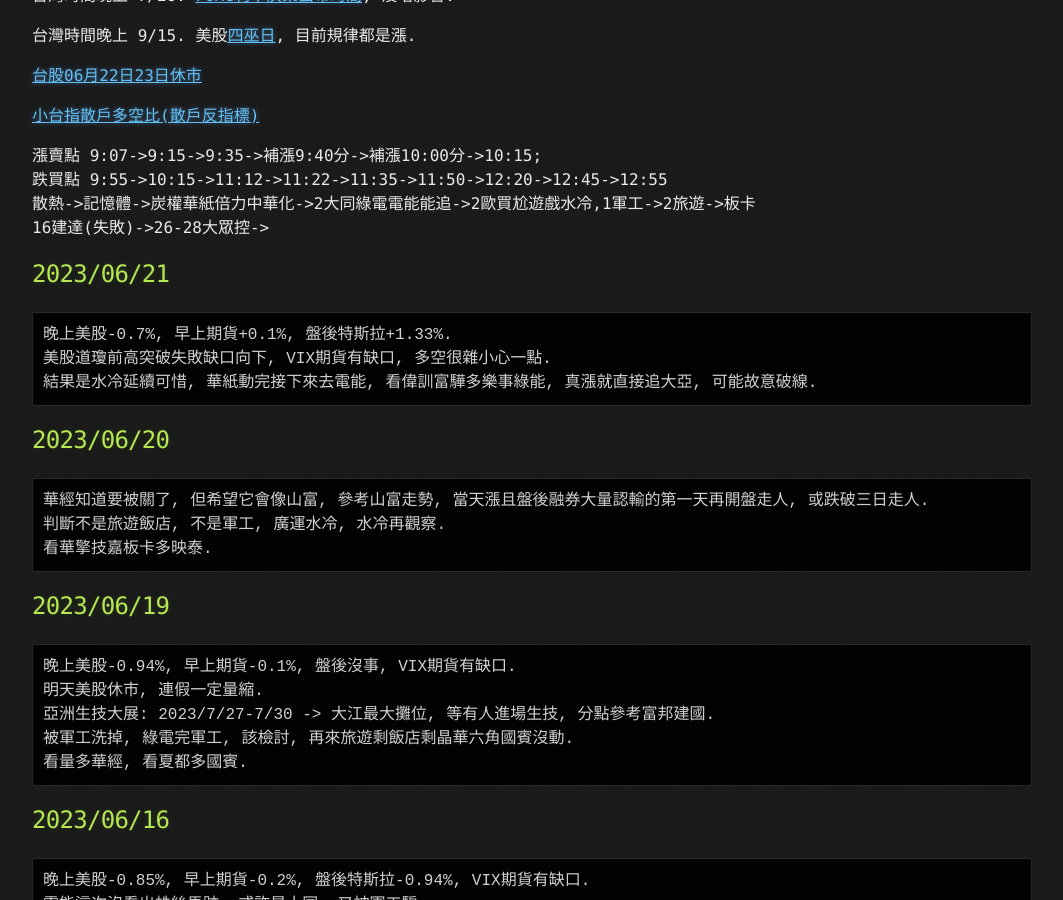
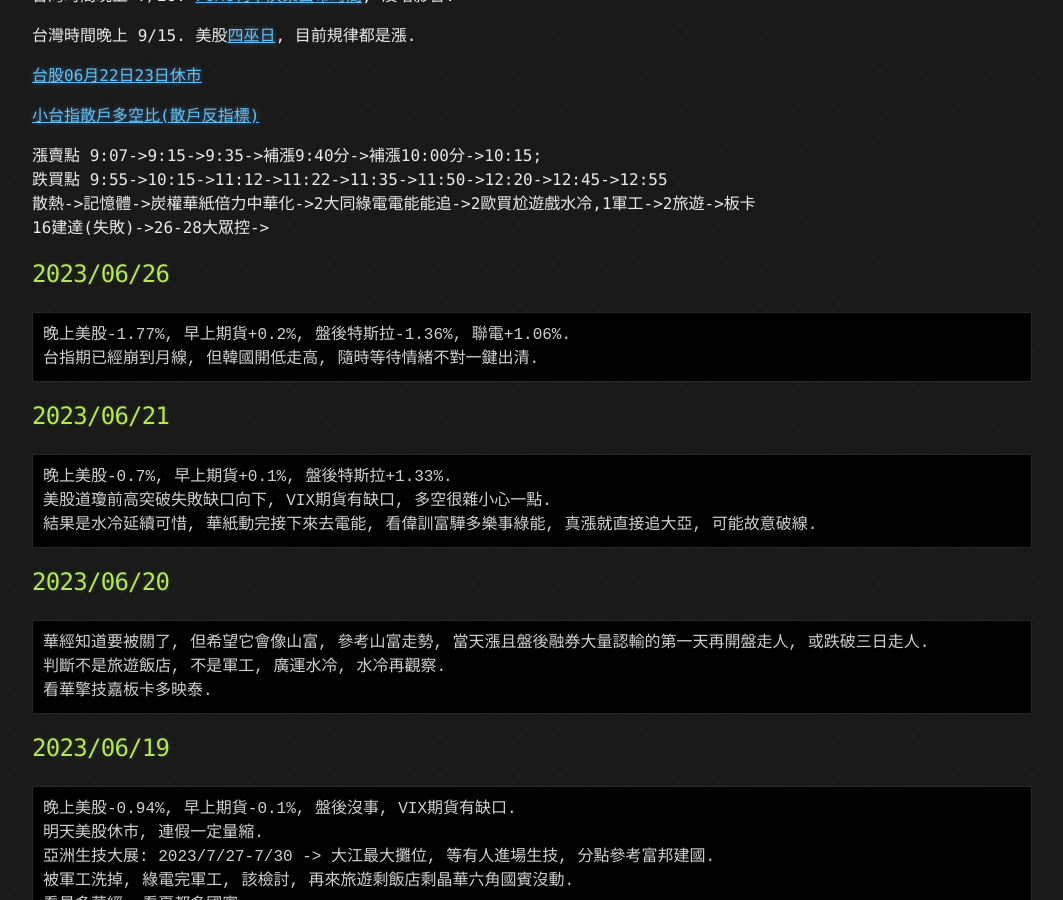
Before and after one commit to lepg5487/Stock_God, a Jekyll site: the page built from index.md, in a window 1280 px wide and 900 px high, scrolled down 394 px. Shown: the whole window, without its empty margins (108-1171 px from the left). Built offline with Jekyll 4.4.1, drawn with Linux system fonts in a browser that asks for light colours; our own code applies the rules of GitHub Pages for plain Markdown files.

Commit message:
Update index.md

````diff
--- a/index.md
+++ b/index.md
@@ -20,6 +20,12 @@
 跌買點 9:55->10:15->11:12->11:22->11:35->11:50->12:20->12:45->12:55
 散熱->記憶體->炭權華紙倍力中華化->2大同綠電電能能追->2歐買尬遊戲水冷,1軍工->2旅遊->板卡
 16建達(失敗)->26-28大眾控->
+
+## 2023/06/26
+```
+晚上美股-1.77%, 早上期貨+0.2%, 盤後特斯拉-1.36%, 聯電+1.06%.
+台指期已經崩到月線, 但韓國開低走高, 隨時等待情緒不對一鍵出清.
+```
 
 ## 2023/06/21
 ```
````
